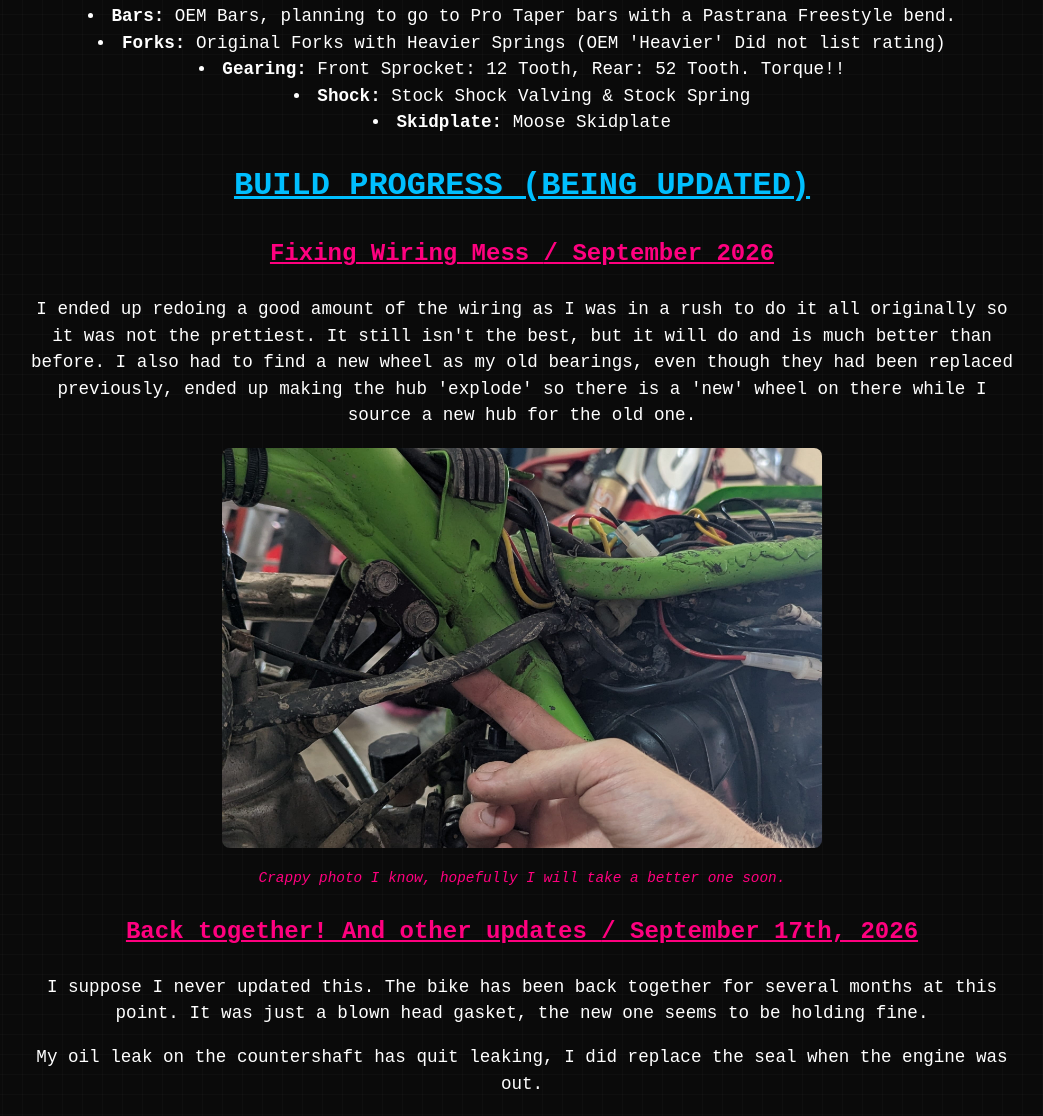
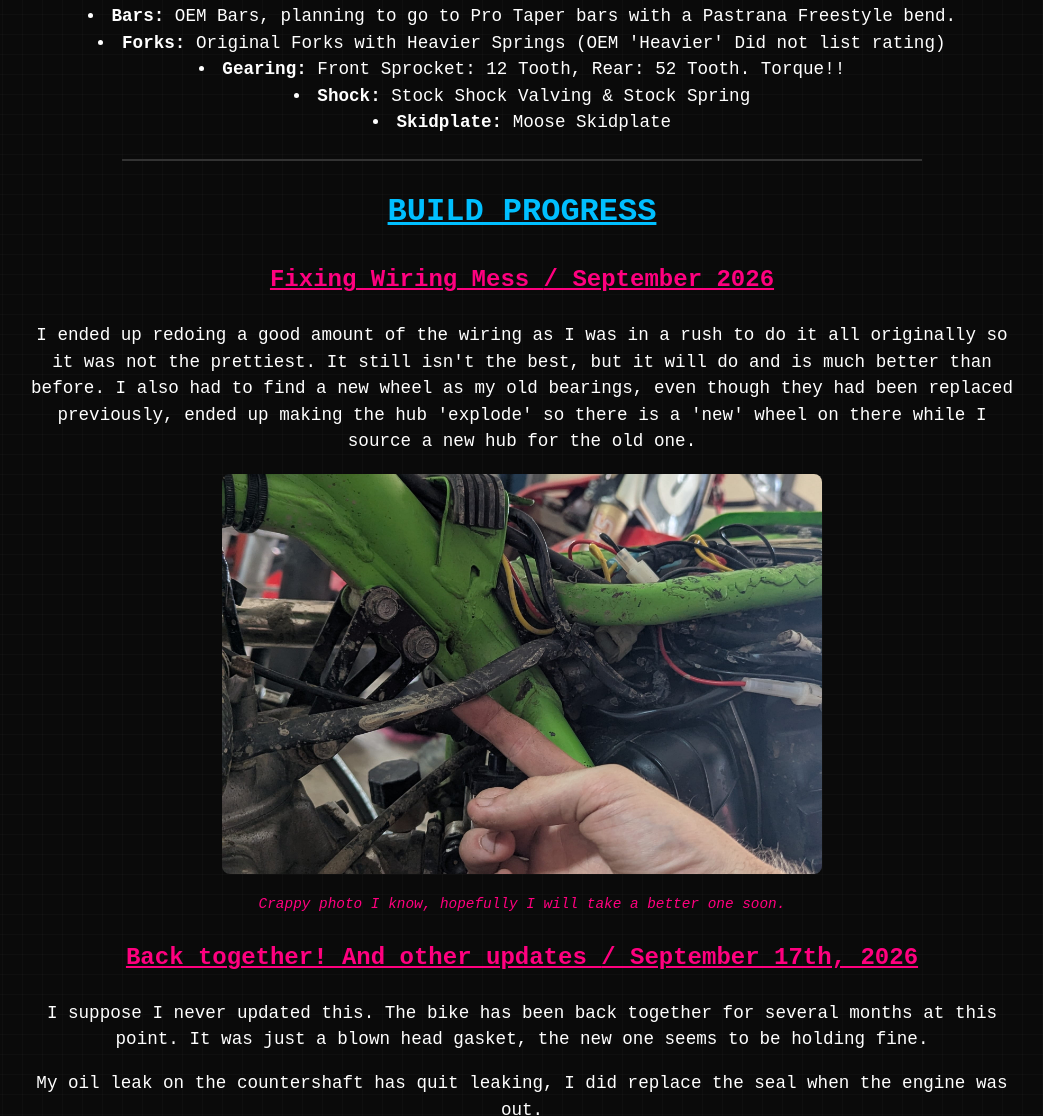
Before and after one commit to benevans-kdxworkshop/kdxworkshop.com, a plain HTML site: page kdx.html in a window 1280 px wide. Shown: the part 1006-2122 px from the top of the page, without its empty margins (118-1161 px from the left). Drawn offline with Linux system fonts and the light colour scheme.

Commit message:
final formatting updates for the night

```diff
--- a/kdx.html
+++ b/kdx.html
@@ -50,13 +50,13 @@
 	  <li><strong>Gearing:</strong>  Front Sprocket: 12 Tooth, Rear: 52 Tooth. Torque!!
       <li><strong>Shock:</strong> Stock Shock Valving & Stock Spring </li>
 	  <li><strong>Skidplate:</strong> Moose Skidplate </li>
-
+		<hr class="fancy-line">
     </ul>
   </section>
 
   <!--  Build Log in reverse-chronological order -->
   <section class="build-log">
-    <h2>Build Progress (Being Updated)</h2>
+    <h2>Build Progress</h2>
 
     <!-- follow this <article> block template for new posts -->
 	<!--
@@ -65,16 +65,18 @@
 		<p>   </p>
 		<image src="images/  .jpg" class="cropped-frame" alt=" ">
 		<figcaption> </figcaption>
-	</article> -->
-
+	</article>
+	:) -->
+	<div>
     <article class="log-entry">
-      <h3>Fixing Wiring Mess <span class="date"> / September 2026</span></h3>
-      <p>I ended up redoing a good amount of the wiring as I was in a rush to do it all originally so it was not the prettiest. It still isn't the best, but it will do and is much better than before.
+		<h3>Fixing Wiring Mess <span class="date"> / September 2026</span></h3>
+		<p>I ended up redoing a good amount of the wiring as I was in a rush to do it all originally so it was not the prettiest. It still isn't the best, but it will do and is much better than before.
 	  I also had to find a new wheel as my old bearings, even though they had been replaced previously, ended up making the hub 'explode' so there is a 'new' wheel on there while I source a new hub for the old one.</p>
-      <figure>
-		<img src="images/wiringphoto.jpg" class="cropped-frame" alt="Crappy wiring photo">
+		<figure>
+			<img src="images/wiringphoto.jpg" class="cropped-frame" alt="Crappy wiring photo">
 	    <figcaption> Crappy photo I know, hopefully I will take a better one soon.</figcaption>
     </article>
+	</div>
 
 	<article class="log-entry">
 		<h3> Back together! And other updates <span class="date"> / September 17th, 2026</span></h3>
--- a/style.css
+++ b/style.css
@@ -210,3 +210,11 @@
 			font-size: 1.1rem;
 			color: var(--text-bright);
 		}
+
+		.fancy-line {
+			border: none;
+			height: 2px;
+			background-color: #333;
+			width: 80%;
+			margin: 24px auto;
+		}
```
